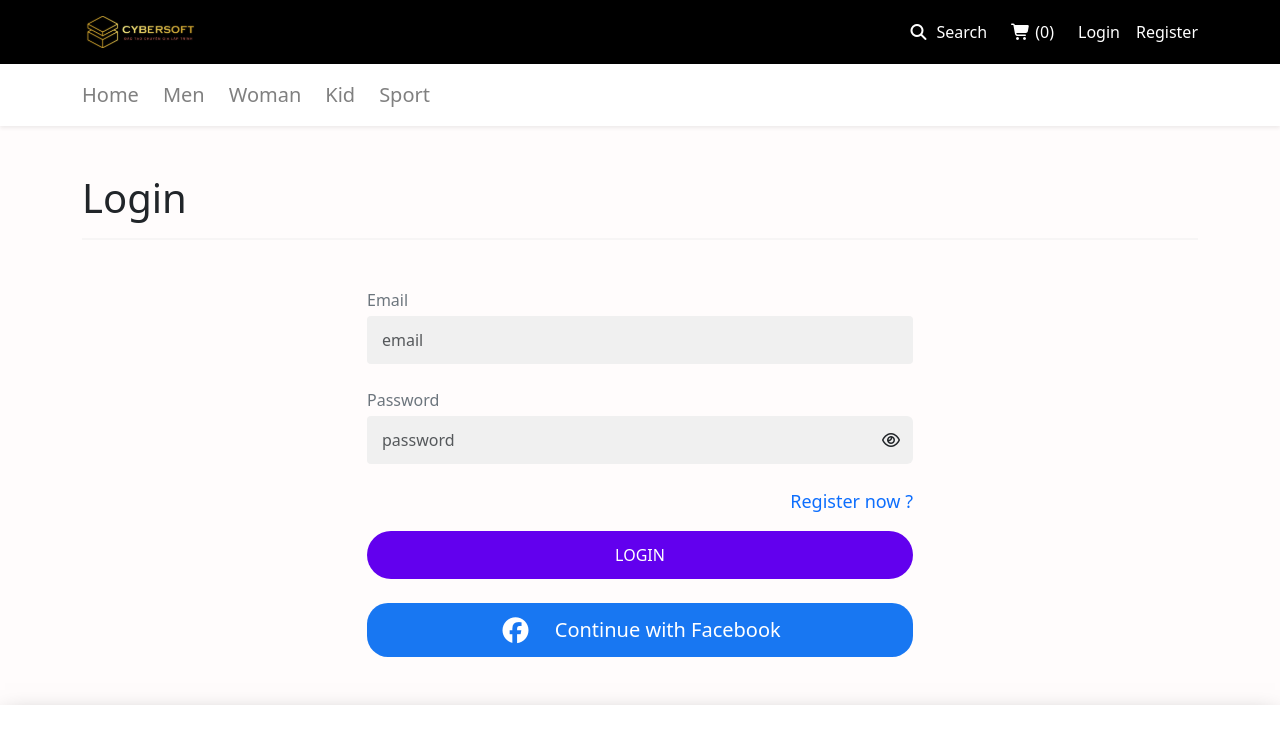
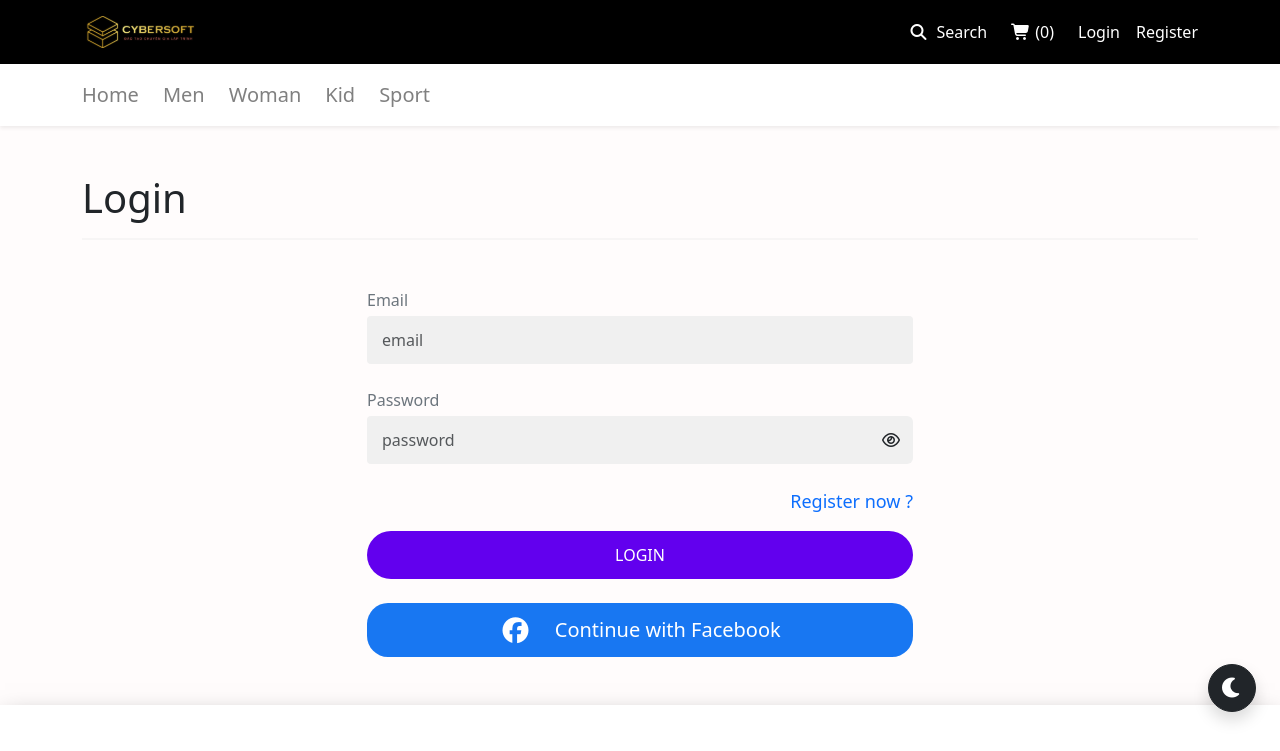
Before and after one commit to nqui43-len/BC91_SHOES_SHOP, a React (Vite) app: page /login in a window 1280 px wide. Shown: the top 751 px of the page. Built offline with nearby package versions, Linux system fonts and the light colour scheme.

Commit message:
hoan thien v3

```diff
--- /dev/null
+++ b/src/components/FloatingTools.tsx
@@ -0,0 +1,80 @@
+import { useState, useEffect } from "react";
+
+const FloatingTools = () => {
+  const [showTopBtn, setShowTopBtn] = useState(false);
+  const [isDarkMode, setIsDarkMode] = useState(false);
+
+  useEffect(() => {
+    const handleScroll = () => {
+      if (window.scrollY > 300) {
+        setShowTopBtn(true);
+      } else {
+        setShowTopBtn(false);
+      }
+    };
+    window.addEventListener("scroll", handleScroll);
+    return () => window.removeEventListener("scroll", handleScroll);
+  }, []);
+
+  useEffect(() => {
+    const savedTheme = localStorage.getItem("theme");
+    if (savedTheme === "dark") {
+      setIsDarkMode(true);
+      document.documentElement.setAttribute("data-bs-theme", "dark");
+    } else {
+      document.documentElement.setAttribute("data-bs-theme", "light");
+    }
+  }, []);
+
+  const scrollToTop = () => {
+    window.scrollTo({
+      top: 0,
+      behavior: "smooth",
+    });
+  };
+
+  const toggleTheme = () => {
+    const newTheme = !isDarkMode ? "dark" : "light";
+    setIsDarkMode(!isDarkMode);
+    document.documentElement.setAttribute("data-bs-theme", newTheme);
+    localStorage.setItem("theme", newTheme);
+  };
+
+  return (
+    <div
+      className="position-fixed bottom-0 end-0 m-4 d-flex flex-column gap-3"
+      style={{ zIndex: 1050 }}
+    >
+      <button
+        onClick={toggleTheme}
+        className={`btn rounded-circle shadow d-flex justify-content-center align-items-center ${
+          isDarkMode ? "btn-light text-dark" : "btn-dark text-white"
+        }`}
+        style={{ width: "48px", height: "48px", transition: "all 0.3s" }}
+        title={isDarkMode ? "Chuyển sang nền Sáng" : "Chuyển sang nền Tối"}
+      >
+        <i className={`fa-solid ${isDarkMode ? "fa-sun" : "fa-moon"} fs-5`}></i>
+      </button>
+
+      <button
+        onClick={scrollToTop}
+        className={`btn btn-primary rounded-circle shadow d-flex justify-content-center align-items-center ${
+          showTopBtn ? "opacity-100" : "opacity-0"
+        }`}
+        style={{
+          width: "48px",
+          height: "48px",
+          transition: "all 0.3s",
+          pointerEvents: showTopBtn ? "auto" : "none",
+          backgroundColor: "#6200EE",
+          borderColor: "#6200EE",
+        }}
+        title="Lên đầu trang"
+      >
+        <i className="fa-solid fa-arrow-up fs-5"></i>
+      </button>
+    </div>
+  );
+};
+
+export default FloatingTools;
--- a/src/pages/Home.tsx
+++ b/src/pages/Home.tsx
@@ -34,7 +34,6 @@ const Home = () => {
           { headers: { Authorization: `Bearer ${token}` } },
         );
         const favs = res.data.content.productsFavorite || [];
-        // FIX: Ép kiểu dữ liệu về Number để chắc chắn không bị lệch pha
         setLikedProducts(favs.map((p: any) => Number(p.id)));
       } catch (err) {}
     }
--- a/src/pages/Profile.tsx
+++ b/src/pages/Profile.tsx
@@ -96,6 +96,7 @@ const Profile = () => {
           { headers: { Authorization: `Bearer ${token}` } },
         );
         setLikedProducts(likedProducts.filter((id) => id !== productId));
+        // FIX: Xóa ngay sản phẩm ra khỏi danh sách hiển thị khi bỏ thả tim ở Profile
         setFavoriteProducts(
           favoriteProducts.filter((item) => item.id !== productId),
         );
--- a/src/templates/HomeTemplate.tsx
+++ b/src/templates/HomeTemplate.tsx
@@ -1,6 +1,7 @@
 import Header from "../components/Header";
 import { Outlet } from "react-router-dom";
 import Footer from "../components/Footer";
+import FloatingTools from "../components/FloatingTools";
 
 const HomeTemplate = () => {
   return (
@@ -10,6 +11,7 @@ const HomeTemplate = () => {
         <Outlet />
       </main>
       <Footer />
+      <FloatingTools />
     </>
   );
 };
```
